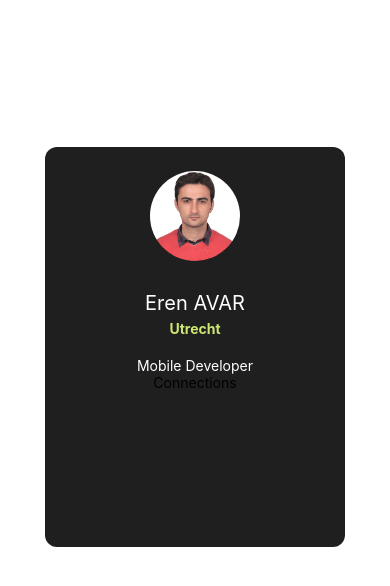
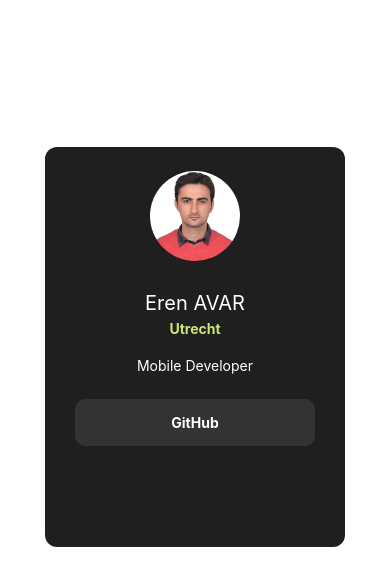
Before and after one commit to erenavar/social-media-app, a React Native app: screen / in a window 390 px wide. Shown: the top 586 px of the page. Built offline with nearby package versions, Linux system fonts and the light colour scheme.

Commit message:
adjust links area's css and add static data

```diff
--- a/src/screens/Card.tsx
+++ b/src/screens/Card.tsx
@@ -2,6 +2,14 @@ import { StyleSheet, Dimensions, View, Image,Text } from 'react-native'
 import React from 'react'
 import { colors } from './colors'
 import Connections from './Connections'
+
+const accounts = [
+    {id:"1",name:"GitHub"},
+]
+
+
+
+
 
 export default function Card() {
   return (
@@ -11,7 +19,10 @@ export default function Card() {
         <Text style={styles.location}>Utrecht</Text>
         <Text style={styles.job}>Mobile Developer</Text>
         <View>
-            <Connections/>
+            {accounts.map((item) => (
+                    <Connections siteName={item.name}/>
+            ))}
+
         </View>
 
     </View>
@@ -49,6 +60,7 @@ const styles = StyleSheet.create({
     job: {
         marginTop: 20,
         color: colors.white,
+        marginBottom:20
 
 
     }
--- a/src/screens/Connections.tsx
+++ b/src/screens/Connections.tsx
@@ -1,12 +1,32 @@
-import { StyleSheet, Text, View } from 'react-native'
+import { Dimensions, StyleSheet, Text, TouchableOpacity, View } from 'react-native'
 import React from 'react'
+import { colors } from './colors'
 
-export default function Connections() {
+export default function Connections({siteName}) {
   return (
     <View>
-      <Text>Connections</Text>
+      <TouchableOpacity style={styles.button}>
+        <Text style={styles.text}>{siteName}</Text>
+    </TouchableOpacity>
     </View>
   )
 }
 
-const styles = StyleSheet.create({})
+const styles = StyleSheet.create({
+    button: {
+       backgroundColor: colors.gray,
+       marginBottom: 10,
+       width: Dimensions.get("window").width-150,
+       borderRadius:10,
+        padding:15,
+        marginVertical:5,
+       alignItems:"center"
+
+
+    },
+    text:{
+        color: colors.white,
+        fontWeight:"bold"
+
+    }
+})
```
